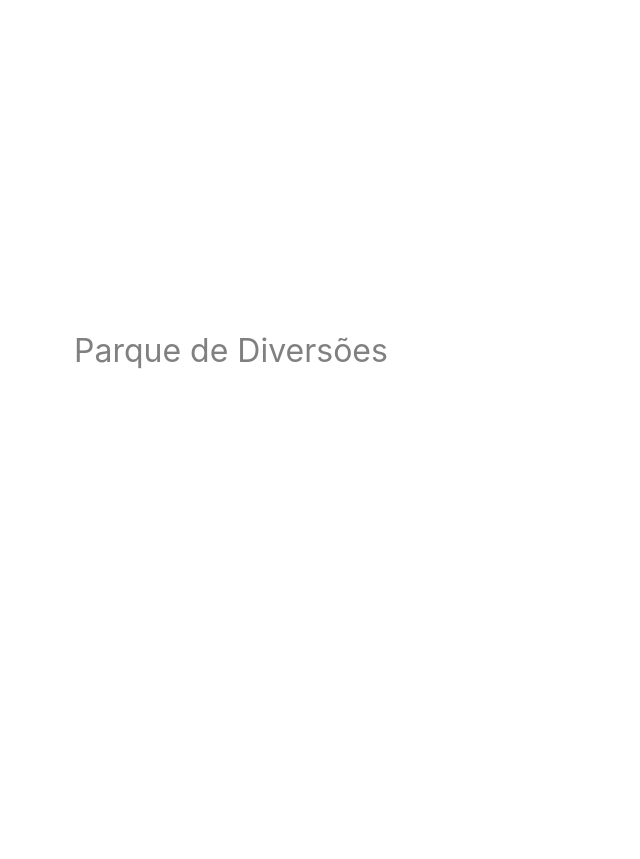
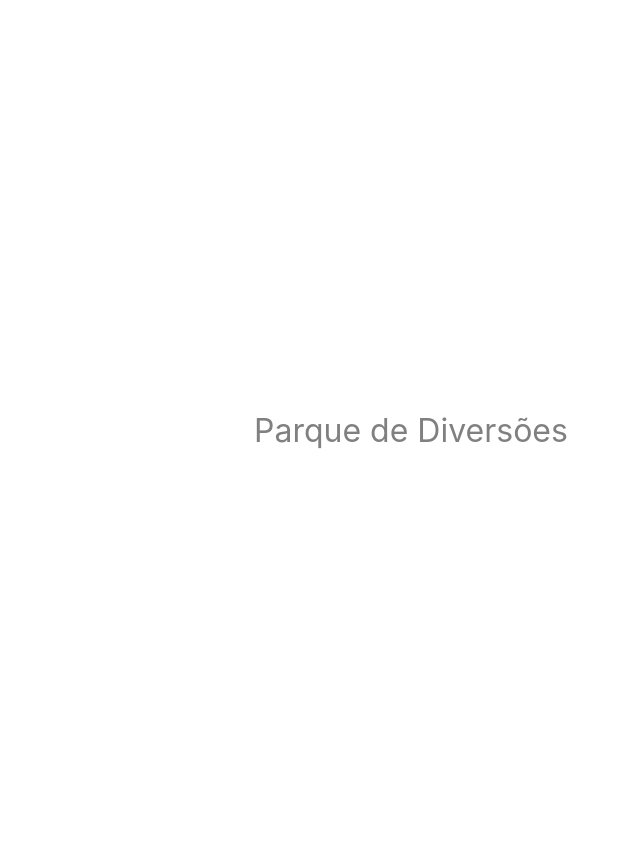
Before and after one commit to gsilva1602/amusement-park, a Flask app: page /list in a window 1280 px wide. Shown: the part 226-1085 px from the top of the page, without its empty margins (71-711 px from the left). Before the commit the page ends 925 px from the top, so only its background shows below. Run offline with Flask 3, Linux system fonts and the light colour scheme; some libraries are stand-ins or nearby versions.

Commit message:
fixing little issues

```diff
--- a/static/list.css
+++ b/static/list.css
@@ -98,6 +98,10 @@ th.id-column, td.id-column {
     display: flex;
     justify-content: center;
     align-items: center;
-    height: 80vh;
+    height: 100vh;
     font-size: 2em;
 }
+
+.content {
+    padding-left: 200px;
+}
--- a/templates/list.html
+++ b/templates/list.html
@@ -19,7 +19,7 @@
                     {% endfor %}
                 </ul>
             </div>
-            <div class="content">
+            <div class="col-md-10 content">
                 {% if selected_toy %}
                 {% for brinquedo, lines in toy_lines.items() %}
                 <div class="table-container" id="{{ brinquedo }}">
```
